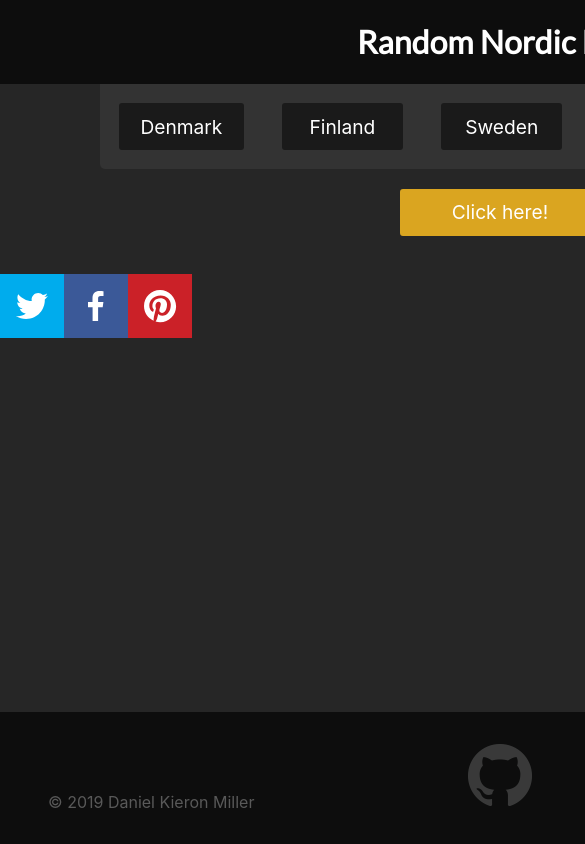
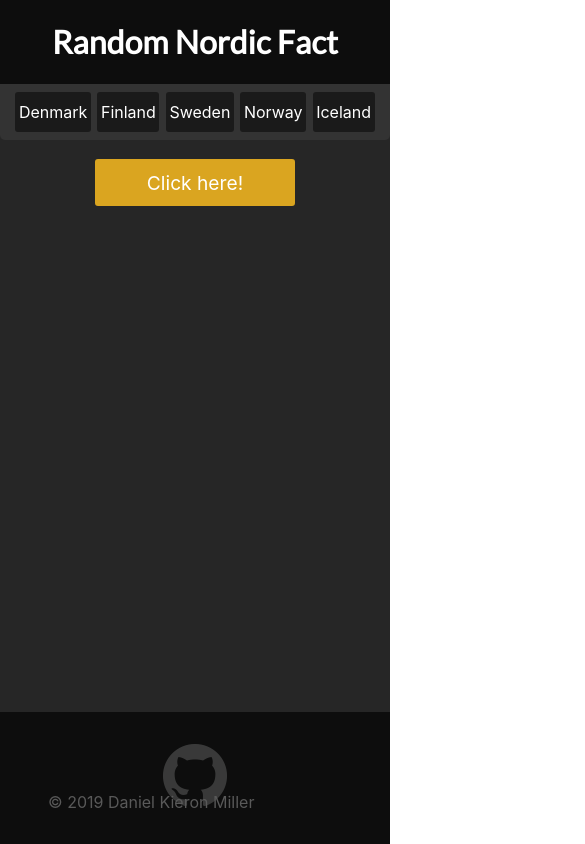
Before and after one commit to Daniel-K-Miller/Random-Nordic-Fact, a React (Create React App) app: page / in a window 390 px wide. Shown: the top 844 px of the page, 585 px wide, since content can reach past the window. Built offline with nearby package versions, Linux system fonts and the light colour scheme.

Commit message:
Added media queries through styled-components within the app for mobile devices, need to add tablet support

```diff
--- a/src/App.js
+++ b/src/App.js
@@ -43,6 +43,19 @@ const Wrapper = styled.section`
   height: 100vh;
   position: relative;
   background-color: #262626;
+  // tablet
+  @media (min-width: 768px) and (max-width: 1024px) {
+
+    background-color: blue;
+
+  }
+  // Potrait mobile
+  @media (min-width: 320px) and (max-width: 480px) {
+
+    height: 100vh;
+    width: auto;
+
+  }
 `
 
 class App extends Component {
--- a/src/modules/CombinedFact.js
+++ b/src/modules/CombinedFact.js
@@ -17,8 +17,9 @@ class Combined extends Component {
         return (
             <Wrapper>
                 <Name clicked={this.props.clicked} country={this.props.country} text={this.props.text} />
+
+                <FactBox clicked={this.props.clicked} country={this.props.country} testArray={this.props.testArray} text={this.props.text} fact={this.props.fact} />
                 <Position clicked={this.props.clicked} text={this.props.text} posOfFact={this.props.posOfFact} />
-                <FactBox clicked={this.props.clicked} country={this.props.country} testArray={this.props.testArray} text={this.props.text} fact={this.props.fact} />
             </Wrapper>
         )
     }
--- a/src/modules/Navi.js
+++ b/src/modules/Navi.js
@@ -5,17 +5,32 @@ import ListItem from './navi/list.js'
 const Nav = styled.nav`
     display: flex;
     color: white;
-    color: white;
     margin: 0 100px;
     background-color: #333333;
     border-bottom-left-radius: 5px;
     border-bottom-right-radius: 5px;
+    justify-content: center;
     ul {
         display: flex;
         flex-direction: row;
         justify-content: space-around;
         list-style-type: none;
         width: 100%;
+    }
+    // tablet
+    @media (min-width: 768px) and (max-width: 1024px) {
+
+        background-color: blue;
+
+    }
+    // Potrait mobile
+    @media (min-width: 320px) and (max-width: 480px) {
+        margin: 0 auto;
+        ul {
+        width: auto;
+        flex-direction: row;
+        width: auto;
+        }
     }
 `
 
--- a/src/modules/PastFacts.js
+++ b/src/modules/PastFacts.js
@@ -3,15 +3,28 @@ import styled from 'styled-components';
 import uuid from 'uuid';
 
 const Wrapper = styled.article`
-    background-color: ;
+
     display: flex;
     flex-direction: column;
     justify-content: center;
     align-items: center;
-    position: absolute;
-    top: 500px;
+    position: relative;
+    top: 10px;
     right: 0;
     left: 0;
+
+    // tablet
+    @media (min-width: 768px) and (max-width: 1024px) {
+
+
+
+    }
+    // Potrait mobile
+    @media (min-width: 320px) and (max-width: 480px) {
+
+        flex-direction: row;
+
+    }
 `
 const PastFact = styled.h1`
   color: white;
@@ -32,6 +45,21 @@ const PastFact = styled.h1`
         background-color: white;
         color: #262626;
     }
+
+    // tablet
+    @media (min-width: 768px) and (max-width: 1024px) {
+
+
+
+    }
+    // Potrait mobile
+    @media (min-width: 320px) and (max-width: 480px) {
+
+        padding: .5em 0;
+        margin: 0 .5em;
+        width: 5em;
+
+    }
 `
 
 class PastFacts extends Component {
--- a/src/modules/SocialMedia.js
+++ b/src/modules/SocialMedia.js
@@ -11,6 +11,18 @@ const Wrapper = styled.div`
     top: 32.5vh;
     z-index: 1;
     cursor: pointer;
+    // tablet
+    @media (min-width: 768px) and (max-width: 1024px) {
+
+
+
+    }
+    // Potrait mobile
+    @media (min-width: 320px) and (max-width: 480px) {
+
+        display: none;
+
+    }
 `
 
 class SocialMedia extends Component {
--- a/src/modules/combinedfacts/Facts.js
+++ b/src/modules/combinedfacts/Facts.js
@@ -11,6 +11,18 @@ const Fact = styled.p`
   display: inline-block;
   width: 700px;
   text-decoration: none;
+  // tablet
+  @media (min-width: 768px) and (max-width: 1024px) {
+
+
+
+  }
+  // Potrait mobile
+  @media (min-width: 320px) and (max-width: 480px) {
+    font-size: 1.1em;
+    width: 90vw;
+    padding: 5vw;
+  }
 `
 
 class FactBox extends Component {
--- a/src/modules/combinedfacts/Name.js
+++ b/src/modules/combinedfacts/Name.js
@@ -9,6 +9,7 @@ const NameCom = styled.h1`
   border-top: 2px solid white;
   border-left: 2px solid white;
   border-right: 2px solid white;
+  border-bottom: 2px solid white;
   border-top-left-radius: 3px;
   border-top-right-radius: 3px;
   text-align: center;
@@ -58,6 +59,29 @@ const NameCom = styled.h1`
           opacity: 1;
       }
   }
+  // Computer
+  @media (min-width: 1025px) {
+    border-bottom: none;
+  }
+  // tablet
+  @media (min-width: 768px) and (max-width: 1024px) {
+
+
+
+  }
+  // Potrait mobile
+  @media (min-width: 320px) and (max-width: 480px) {
+
+    z-index: 1;
+    right: 0;
+    left: 0;
+    width: 100vw;
+    padding: 0;
+    margin: 0;
+    border-left: 0;
+    border-right: 0;
+
+  }
 `
 
 class Name extends Component {
--- a/src/modules/combinedfacts/Position.js
+++ b/src/modules/combinedfacts/Position.js
@@ -1,5 +1,5 @@
 import React, { Component } from 'react';
-import styled, { css } from 'styled-components';
+import styled from 'styled-components';
 
 const PositionLabel = styled.h1`
   color: white;
@@ -18,6 +18,20 @@ const PositionLabel = styled.h1`
   user-select: none;
   text-align:center;
   left: max-content;
+  // tablet
+  @media (min-width: 768px) and (max-width: 1024px) {
+
+    background-color: blue;
+
+  }
+  // Potrait mobile
+  @media (min-width: 320px) and (max-width: 480px) {
+    position: inherit;
+    background: #1a1a1a;
+    color: white;
+    left: 0vw;
+    z-index: 1;
+  }
 `
 
 class Position extends Component {
--- a/src/modules/navi/list.js
+++ b/src/modules/navi/list.js
@@ -22,6 +22,20 @@ const LI = styled.li`
             border-color: #1a1a1a;
             opacity: 1;
         `}
+
+    // tablet
+    @media (min-width: 768px) and (max-width: 1024px) {
+
+
+
+    }
+    // Potrait mobile
+    @media (min-width: 320px) and (max-width: 480px) {
+        font-size: 1em;
+        padding: .5em .1em;
+        margin: .5em .2em;
+        width: auto;
+    }
 `
 
 class ListItem extends Component {
```
Also changed, not shown: 1 other file (tests, documents, lock files or other folders). Lines whose indentation alone changed are shown as unchanged.
